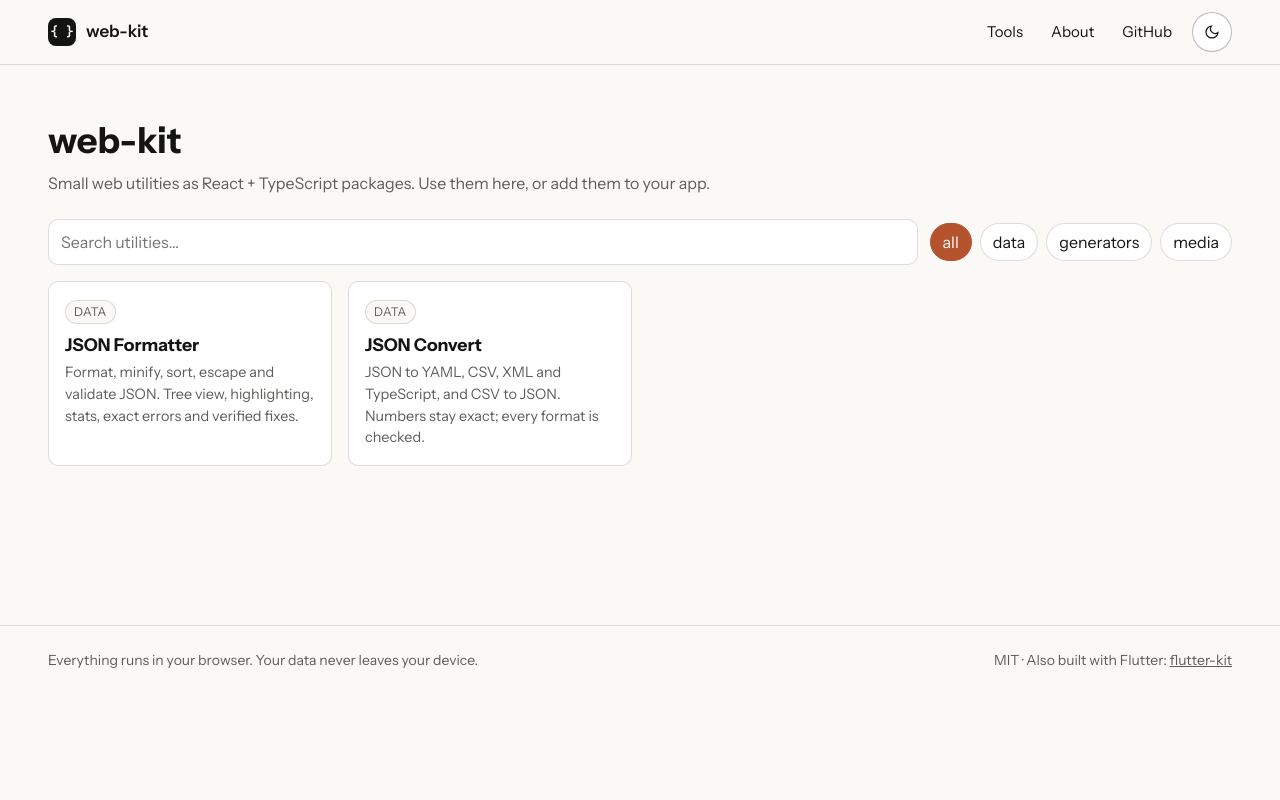
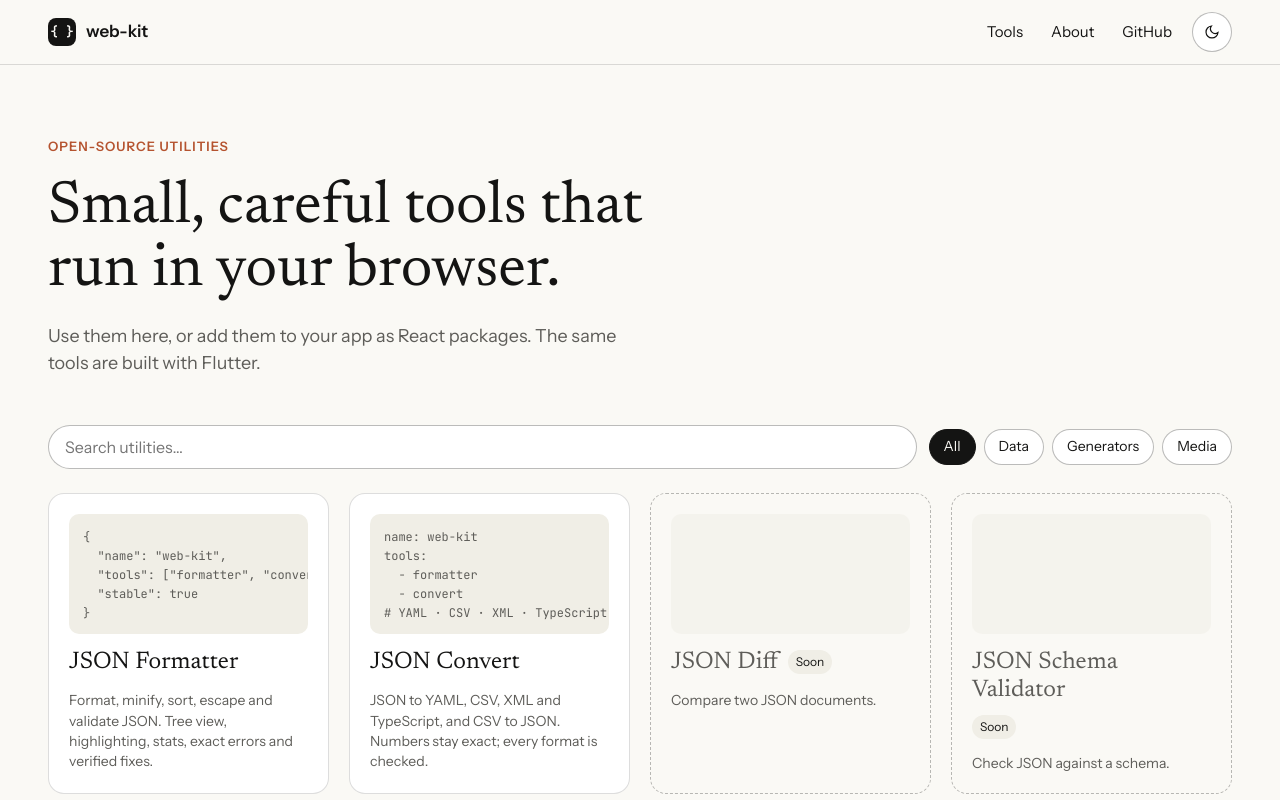
Before and after one commit to ArthurKrantsevich/web-kit, a Next.js app in the folder apps/dashboard/: page /web-kit/ in a window 1280 px wide. Shown: the top 800 px of the page. Built offline with nearby package versions, Linux system fonts and the light colour scheme.

Commit message:
feat(dashboard): home hero, cards with previews, coming-soon cards

```diff
--- a/apps/dashboard/src/app/globals.css
+++ b/apps/dashboard/src/app/globals.css
@@ -163,26 +163,48 @@ pre {
 }
 
 /* ── home ── */
+.hero {
+  display: grid;
+  gap: 20px;
+  max-width: 760px;
+  padding: 24px 0 48px;
+}
+.eyebrow {
+  margin: 0;
+  color: var(--wk-accent);
+  font-size: 0.8125rem;
+  font-weight: 600;
+  letter-spacing: 0.08em;
+  text-transform: uppercase;
+}
 .hero h1 {
-  margin: 0 0 4px;
-  font-size: 2.25rem;
+  margin: 0;
+  font-family: var(--wk-font-display);
+  font-weight: 400;
+  font-size: clamp(2.5rem, 6vw, 3.75rem);
+  line-height: 1.05;
+  text-wrap: balance;
 }
-.hero p {
+.hero__lead {
   margin: 0;
+  max-width: 600px;
   color: var(--wk-muted);
+  font-size: 1.125rem;
 }
 .catalog__toolbar {
   display: flex;
   flex-wrap: wrap;
+  align-items: center;
   gap: 12px;
-  align-items: center;
-  margin: 24px 0 16px;
+  margin: 0 0 24px;
 }
 .catalog__toolbar input {
-  flex: 1 1 240px;
-  padding: 10px 12px;
-  border: 1px solid var(--wk-border);
-  border-radius: var(--wk-radius);
+  flex: 1 1 260px;
+  min-width: 0;
+  height: 44px;
+  padding: 0 16px;
+  border: 1px solid var(--wk-border-strong);
+  border-radius: 999px;
   background: var(--wk-surface);
   color: inherit;
   font: inherit;
@@ -193,48 +215,108 @@ pre {
   gap: 8px;
 }
 .chips button {
-  padding: 6px 12px;
-  border: 1px solid var(--wk-border);
+  height: 36px;
+  padding: 0 14px;
+  border: 1px solid var(--wk-border-strong);
   border-radius: 999px;
   background: var(--wk-surface);
   color: inherit;
   font: inherit;
+  font-size: 0.875rem;
   cursor: pointer;
 }
 .chips button[aria-pressed="true"] {
-  background: var(--wk-accent);
-  border-color: var(--wk-accent);
-  color: var(--wk-accent-fg);
+  background: var(--wk-primary);
+  border-color: var(--wk-primary);
+  color: var(--wk-primary-fg);
 }
 .grid {
   display: grid;
-  grid-template-columns: repeat(auto-fill, minmax(240px, 1fr));
-  gap: 16px;
+  grid-template-columns: minmax(0, 1fr);
+  gap: 20px;
   margin: 0;
   padding: 0;
   list-style: none;
 }
+@media (min-width: 640px) {
+  .grid {
+    grid-template-columns: repeat(2, minmax(0, 1fr));
+  }
+}
+@media (min-width: 1100px) {
+  .grid {
+    grid-template-columns: repeat(4, minmax(0, 1fr));
+  }
+}
 .card {
-  display: block;
+  display: flex;
+  flex-direction: column;
+  gap: 14px;
   height: 100%;
-  padding: 16px;
+  padding: 20px;
   border: 1px solid var(--wk-border);
-  border-radius: var(--wk-radius);
+  border-radius: var(--wk-radius-lg);
   background: var(--wk-surface);
   text-decoration: none;
+  transition: border-color 0.15s, transform 0.15s;
 }
-.card:hover,
-.card:focus-visible {
-  border-color: var(--wk-accent);
+a.card:hover {
+  color: inherit;
+  border-color: var(--wk-border-strong);
+  transform: translateY(-2px);
+}
+@media (prefers-reduced-motion: reduce) {
+  a.card:hover {
+    transform: none;
+  }
+}
+.card__preview {
+  height: 120px;
+  margin: 0;
+  padding: 14px;
+  overflow: hidden;
+  border-radius: var(--wk-radius);
+  background: var(--wk-surface-2);
+  color: var(--wk-muted);
+  font-size: 0.75rem;
+  line-height: 1.6;
+  white-space: pre;
 }
 .card h2 {
-  margin: 8px 0 4px;
-  font-size: 1.1rem;
+  margin: 0;
+  font-family: var(--wk-font-display);
+  font-weight: 400;
+  font-size: 1.5rem;
+  line-height: 1.2;
 }
 .card p {
   margin: 0;
   color: var(--wk-muted);
-  font-size: 0.9rem;
+  font-size: 0.875rem;
+  line-height: 1.45;
+}
+.card--soon {
+  border-style: dashed;
+  border-color: var(--wk-border-strong);
+  background: transparent;
+}
+.card--soon .card__preview {
+  opacity: 0.5;
+}
+.card--soon h2 {
+  color: var(--wk-muted);
+}
+.card__title-row {
+  display: flex;
+  flex-wrap: wrap;
+  align-items: center;
+  gap: 10px;
+}
+.soon {
+  padding: 3px 8px;
+  border-radius: 999px;
+  background: var(--wk-surface-2);
+  font-size: 0.75rem;
 }
 .empty {
   color: var(--wk-muted);
--- a/apps/dashboard/src/app/page.tsx
+++ b/apps/dashboard/src/app/page.tsx
@@ -1,14 +1,17 @@
 import { ToolGrid } from "@/components/ToolGrid";
-import { tools } from "@/registry";
+import { tools, upcoming } from "@/registry";
 
 export default function HomePage() {
   return (
     <>
       <section className="hero">
-        <h1>web-kit</h1>
-        <p>Small web utilities as React + TypeScript packages. Use them here, or add them to your app.</p>
+        <p className="eyebrow">Open-source utilities</p>
+        <h1>Small, careful tools that run in your browser.</h1>
+        <p className="hero__lead">
+          Use them here, or add them to your app as React packages. The same tools are built with Flutter.
+        </p>
       </section>
-      <ToolGrid tools={tools} />
+      <ToolGrid tools={tools} upcoming={upcoming} />
     </>
   );
 }
--- a/apps/dashboard/src/components/ToolGrid.tsx
+++ b/apps/dashboard/src/components/ToolGrid.tsx
@@ -2,22 +2,26 @@
 
 import Link from "next/link";
 import { useMemo, useState } from "react";
-import { CATEGORIES, type Category, type ToolMeta } from "@/registry";
+import { CATEGORIES, CATEGORY_LABELS, type Category, type ToolMeta, type UpcomingTool } from "@/registry";
 
 type Filter = Category | "all";
 
-export function ToolGrid({ tools }: { tools: ToolMeta[] }) {
+export function ToolGrid({ tools, upcoming }: { tools: ToolMeta[]; upcoming: UpcomingTool[] }) {
   const [query, setQuery] = useState("");
   const [filter, setFilter] = useState<Filter>("all");
 
-  const visible = useMemo(() => {
-    const q = query.trim().toLowerCase();
-    return tools.filter(
-      (tool) =>
-        (filter === "all" || tool.category === filter) &&
-        (q === "" || [tool.title, tool.description, ...tool.tags].some((text) => text.toLowerCase().includes(q))),
-    );
-  }, [tools, query, filter]);
+  const q = query.trim().toLowerCase();
+  const visible = useMemo(
+    () =>
+      tools.filter(
+        (tool) =>
+          (filter === "all" || tool.category === filter) &&
+          (q === "" || [tool.title, tool.description, ...tool.tags].some((text) => text.toLowerCase().includes(q))),
+      ),
+    [tools, q, filter],
+  );
+  // "Soon" cards only on the unfiltered catalog: they are not searchable.
+  const soon = q === "" && filter === "all" ? upcoming : [];
 
   return (
     <section className="catalog">
@@ -32,7 +36,7 @@ export function ToolGrid({ tools }: { tools: ToolMeta[] }) {
         <div className="chips" role="group" aria-label="Category">
           {(["all", ...CATEGORIES] as Filter[]).map((c) => (
             <button key={c} type="button" aria-pressed={filter === c} onClick={() => setFilter(c)}>
-              {c}
+              {c === "all" ? "All" : CATEGORY_LABELS[c]}
             </button>
           ))}
         </div>
@@ -45,10 +49,24 @@ export function ToolGrid({ tools }: { tools: ToolMeta[] }) {
           {visible.map((tool) => (
             <li key={tool.id}>
               <Link className="card" href={`/tools/${tool.id}/`}>
-                <span className="badge">{tool.category}</span>
+                <pre className="card__preview" aria-hidden="true">
+                  {tool.preview}
+                </pre>
                 <h2>{tool.title}</h2>
                 <p>{tool.description}</p>
               </Link>
+            </li>
+          ))}
+          {soon.map((tool) => (
+            <li key={tool.title}>
+              <div className="card card--soon">
+                <div className="card__preview" aria-hidden="true" />
+                <div className="card__title-row">
+                  <h2>{tool.title}</h2>
+                  <span className="soon">Soon</span>
+                </div>
+                <p>{tool.description}</p>
+              </div>
             </li>
           ))}
         </ul>
--- a/apps/dashboard/src/registry.ts
+++ b/apps/dashboard/src/registry.ts
@@ -5,6 +5,12 @@ import { meta as jsonConvert } from "./tools/json-convert/meta";
 export type Category = "data" | "generators" | "media";
 
 export const CATEGORIES: Category[] = ["data", "generators", "media"];
+
+export const CATEGORY_LABELS: Record<Category, string> = {
+  data: "Data",
+  generators: "Generators",
+  media: "Media",
+};
 
 export interface ApiEntry {
   name: string;
@@ -17,6 +23,8 @@ export interface ToolMeta {
   id: string;
   title: string;
   description: string;
+  /** Up to 5 short lines of plain text shown on the home card. */
+  preview: string;
   category: Category;
   tags: string[];
   pkg: string;
@@ -30,6 +38,17 @@ export const tools: ToolMeta[] = [
   jsonConvert,
 ];
 
+/** Planned utilities shown as "Soon" cards. They have no page and are not searchable. */
+export interface UpcomingTool {
+  title: string;
+  description: string;
+}
+
+export const upcoming: UpcomingTool[] = [
+  { title: "JSON Diff", description: "Compare two JSON documents." },
+  { title: "JSON Schema Validator", description: "Check JSON against a schema." },
+];
+
 export function getTool(id: string): ToolMeta | undefined {
   return tools.find((tool) => tool.id === id);
 }
--- a/apps/dashboard/src/tools/json-convert/meta.ts
+++ b/apps/dashboard/src/tools/json-convert/meta.ts
@@ -4,6 +4,11 @@ export const meta: ToolMeta = {
   id: "json-convert",
   title: "JSON Convert",
   description: "JSON to YAML, CSV, XML and TypeScript, and CSV to JSON. Numbers stay exact; every format is checked.",
+  preview: `name: web-kit
+tools:
+  - formatter
+  - convert
+# YAML · CSV · XML · TypeScript`,
   category: "data",
   tags: ["json", "yaml", "csv", "xml", "typescript", "convert"],
   pkg: "@web-kit/json-convert",
--- a/apps/dashboard/src/tools/json-formatter/meta.ts
+++ b/apps/dashboard/src/tools/json-formatter/meta.ts
@@ -4,6 +4,11 @@ export const meta: ToolMeta = {
   id: "json-formatter",
   title: "JSON Formatter",
   description: "Format, minify, sort, escape and validate JSON. Tree view, highlighting, stats, exact errors and verified fixes.",
+  preview: `{
+  "name": "web-kit",
+  "tools": ["formatter", "convert"],
+  "stable": true
+}`,
   category: "data",
   tags: ["json", "format", "minify", "validate", "pretty print"],
   pkg: "@web-kit/json-formatter",
```
Also changed, not shown: 2 other files (tests, documents, lock files or other folders).
